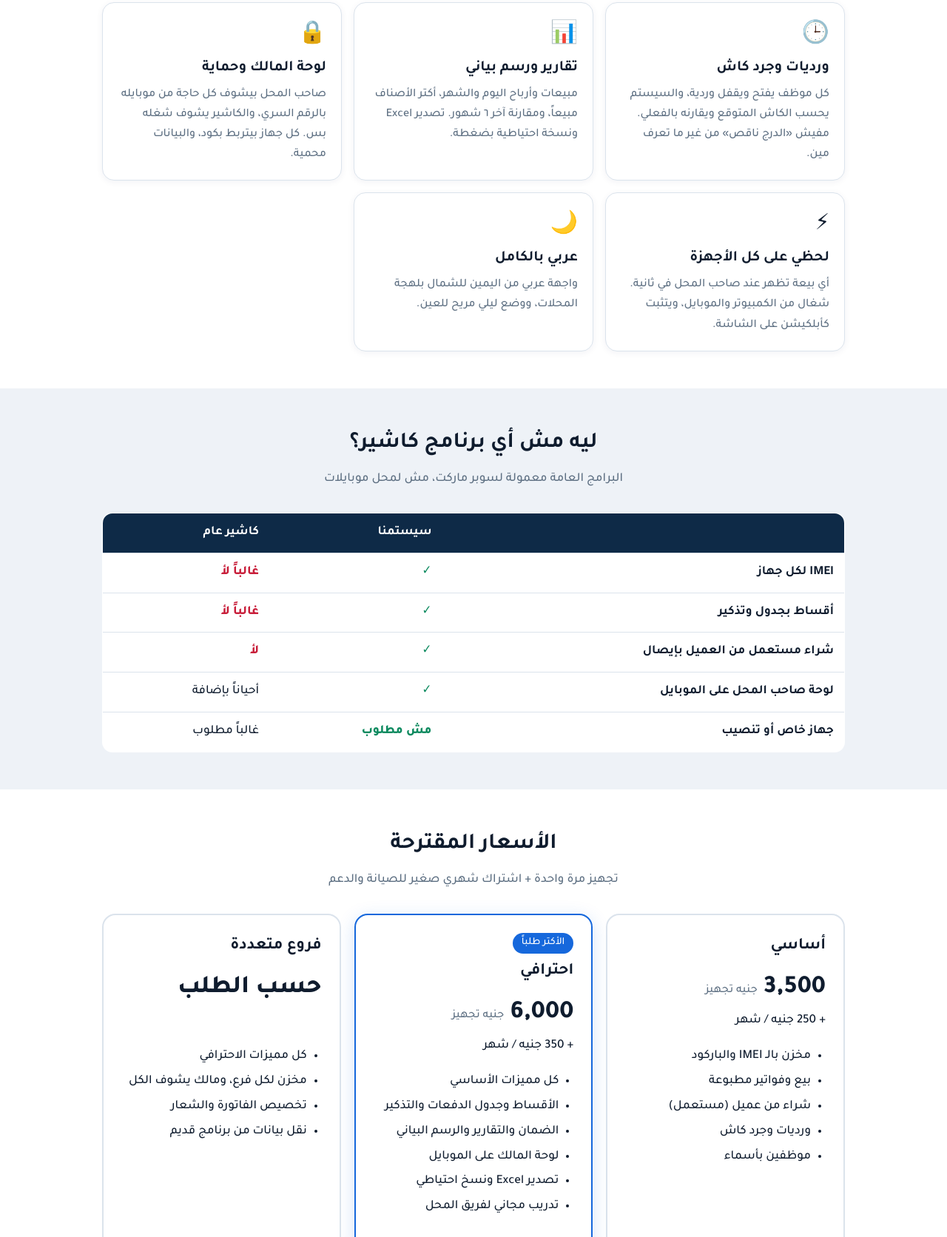
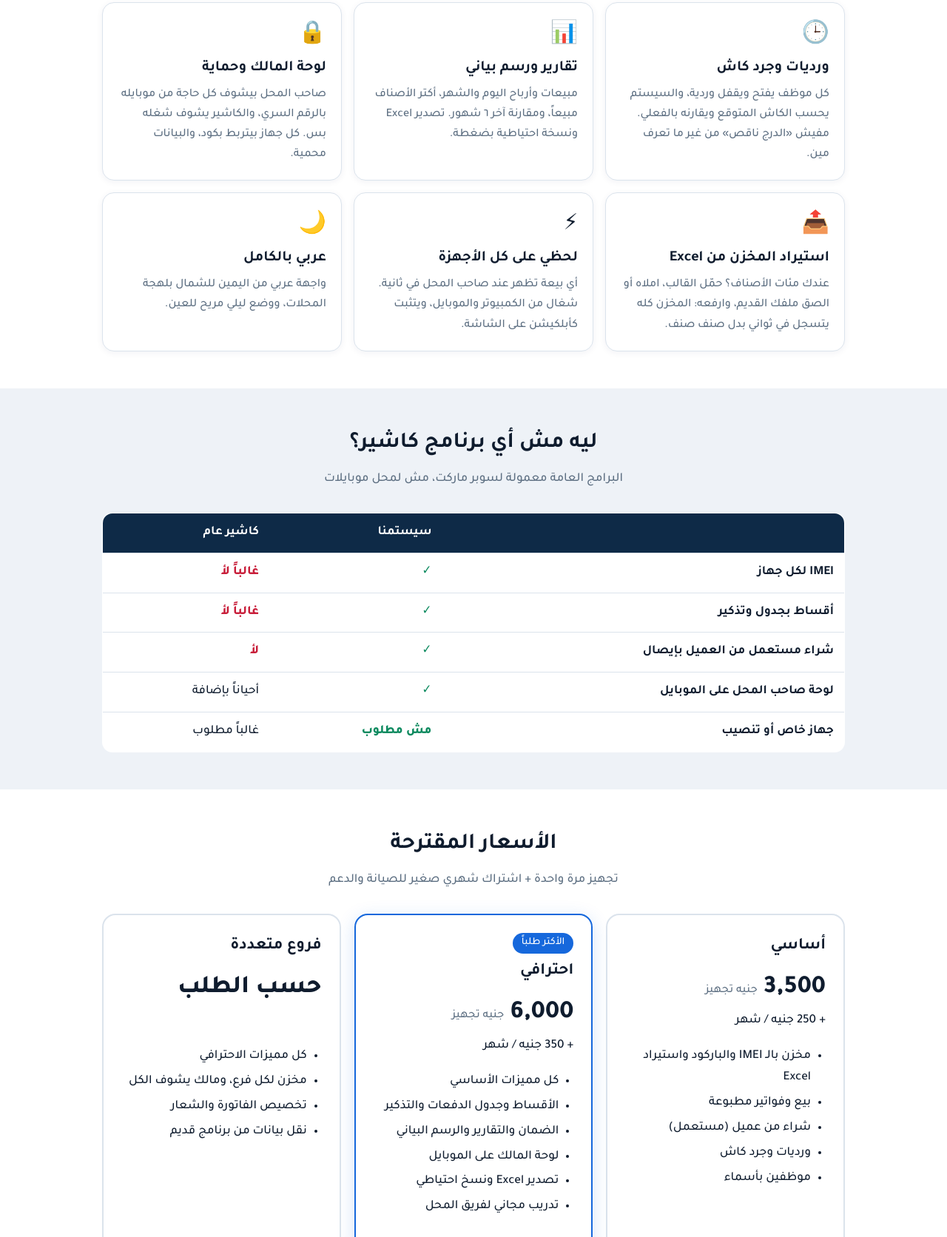
Before and after one commit to baraka-mobile-shop/mobile-shop-demo, a plain HTML site: page index.html in a window 1280 px wide. Shown: the part 805-2477 px from the top of the page at 74% size. Drawn offline with Linux system fonts and the light colour scheme.

Commit message:
bulk import + mobile

```diff
--- a/index.html
+++ b/index.html
@@ -55,6 +55,7 @@ footer{background:var(--navy);color:#cfd9e6;text-align:center;padding:30px 0;fon
     <div class="card"><div class="ic">🕒</div><h3>ورديات وجرد كاش</h3><p>كل موظف يفتح ويقفل وردية، والسيستم يحسب الكاش المتوقع ويقارنه بالفعلي. مفيش «الدرج ناقص» من غير ما تعرف مين.</p></div>
     <div class="card"><div class="ic">📊</div><h3>تقارير ورسم بياني</h3><p>مبيعات وأرباح اليوم والشهر، أكتر الأصناف مبيعاً، ومقارنة آخر ٦ شهور. تصدير Excel ونسخة احتياطية بضغطة.</p></div>
     <div class="card"><div class="ic">🔒</div><h3>لوحة المالك وحماية</h3><p>صاحب المحل بيشوف كل حاجة من موبايله بالرقم السري، والكاشير يشوف شغله بس. كل جهاز بيتربط بكود، والبيانات محمية.</p></div>
+    <div class="card"><div class="ic">📤</div><h3>استيراد المخزن من Excel</h3><p>عندك مئات الأصناف؟ حمّل القالب، املاه أو الصق ملفك القديم، وارفعه: المخزن كله يتسجل في ثواني بدل صنف صنف.</p></div>
     <div class="card"><div class="ic">⚡</div><h3>لحظي على كل الأجهزة</h3><p>أي بيعة تظهر عند صاحب المحل في ثانية. شغال من الكمبيوتر والموبايل، ويتثبت كأبلكيشن على الشاشة.</p></div>
     <div class="card"><div class="ic">🌙</div><h3>عربي بالكامل</h3><p>واجهة عربي من اليمين للشمال بلهجة المحلات، ووضع ليلي مريح للعين.</p></div>
   </div>
@@ -75,7 +76,7 @@ footer{background:var(--navy);color:#cfd9e6;text-align:center;padding:30px 0;fon
   <h2>الأسعار المقترحة</h2><p class="sub">تجهيز مرة واحدة + اشتراك شهري صغير للصيانة والدعم</p>
   <div class="plans">
     <div class="plan"><h3>أساسي</h3><div class="price">3,500 <small>جنيه تجهيز</small></div><div>+ 250 جنيه / شهر</div>
-      <ul><li>مخزن بالـ IMEI والباركود</li><li>بيع وفواتير مطبوعة</li><li>شراء من عميل (مستعمل)</li><li>ورديات وجرد كاش</li><li>موظفين بأسماء</li></ul></div>
+      <ul><li>مخزن بالـ IMEI والباركود واستيراد Excel</li><li>بيع وفواتير مطبوعة</li><li>شراء من عميل (مستعمل)</li><li>ورديات وجرد كاش</li><li>موظفين بأسماء</li></ul></div>
     <div class="plan top"><span class="tag">الأكتر طلباً</span><h3>احترافي</h3><div class="price">6,000 <small>جنيه تجهيز</small></div><div>+ 350 جنيه / شهر</div>
       <ul><li>كل مميزات الأساسي</li><li>الأقساط وجدول الدفعات والتذكير</li><li>الضمان والتقارير والرسم البياني</li><li>لوحة المالك على الموبايل</li><li>تصدير Excel ونسخ احتياطي</li><li>تدريب مجاني لفريق المحل</li></ul></div>
     <div class="plan"><h3>فروع متعددة</h3><div class="price">حسب الطلب</div><div>&nbsp;</div>
```
